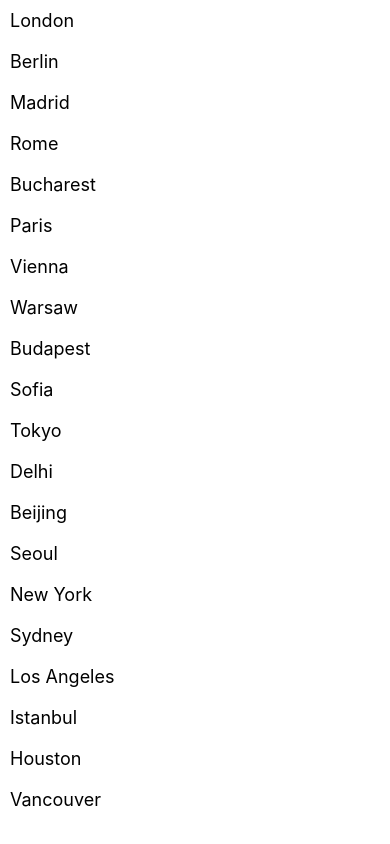
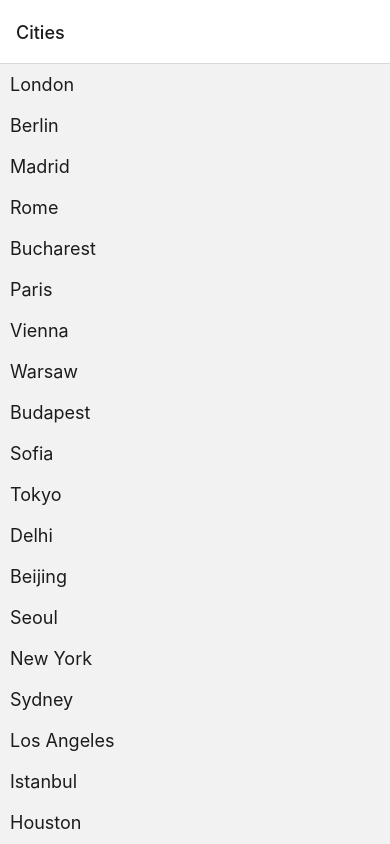
Before and after one commit to callstack-internal/onboarding-nestorov, a React Native app: screen /Cities in a window 390 px wide. Built offline with nearby package versions, Linux system fonts and the light colour scheme.

Commit message:
Simple details view

```diff
--- a/package.json
+++ b/package.json
@@ -10,8 +10,12 @@
     "lint": "eslint . --ext .js,.jsx,.ts,.tsx"
   },
   "dependencies": {
+    "@react-navigation/native": "^6.1.1",
+    "@react-navigation/native-stack": "^6.9.7",
     "react": "18.1.0",
-    "react-native": "0.70.6"
+    "react-native": "0.70.6",
+    "react-native-safe-area-context": "^4.4.1",
+    "react-native-screens": "^3.18.2"
   },
   "devDependencies": {
     "@babel/core": "^7.12.9",
--- a/src/App.tsx
+++ b/src/App.tsx
@@ -1,13 +1,31 @@
 import React from 'react';
-import {SafeAreaView} from 'react-native';
+import {useColorScheme} from 'react-native';
+import {
+  NavigationContainer,
+  DefaultTheme,
+  DarkTheme,
+} from '@react-navigation/native';
+import {createNativeStackNavigator} from '@react-navigation/native-stack';
 
 import Cities from './Cities';
+import City from './City';
+import {StackParamList} from './types';
+
+const Stack = createNativeStackNavigator<StackParamList>();
+
+const cityOptions = ({route}: {route: {params: {city: string}}}) => ({
+  title: route.params.city,
+});
 
 const App = () => {
+  const scheme = useColorScheme();
   return (
-    <SafeAreaView>
-      <Cities />
-    </SafeAreaView>
+    <NavigationContainer theme={scheme === 'dark' ? DarkTheme : DefaultTheme}>
+      <Stack.Navigator>
+        <Stack.Screen name="Cities" component={Cities} />
+        <Stack.Screen name="City" component={City} options={cityOptions} />
+      </Stack.Navigator>
+    </NavigationContainer>
   );
 };
 
--- a/src/Cities.tsx
+++ b/src/Cities.tsx
@@ -1,3 +1,4 @@
+import {useTheme} from '@react-navigation/native';
 import React, {useCallback, useMemo} from 'react';
 import {
   FlatList,
@@ -5,10 +6,9 @@ import {
   FlatListProps,
   ListRenderItem,
   TouchableOpacity,
-  Alert,
   StyleSheet,
-  useColorScheme,
 } from 'react-native';
+import {StackScreenProps} from './types';
 
 const cities = [
   'London',
@@ -33,28 +33,24 @@ const cities = [
   'Vancouver',
 ];
 
-export default function Cities() {
-  const colorScheme = useColorScheme();
+export default function Cities({navigation}: StackScreenProps<'Cities'>) {
+  const {colors} = useTheme();
   const textStyle = useMemo(
-    () =>
-      StyleSheet.flatten([
-        styles.listItemText,
-        {color: colorScheme === 'dark' ? 'white' : 'black'},
-      ]),
-    [colorScheme],
+    () => StyleSheet.flatten([styles.listItemText, {color: colors.text}]),
+    [colors],
   );
   const renderItem = useCallback<ListRenderItem<(typeof cities)[number]>>(
     ({item}) => (
       <TouchableOpacity
         onPress={() => {
-          Alert.alert(`${item} pressed`);
+          navigation.navigate('City', {city: item});
         }}
         accessibilityRole="button"
         style={styles.listItem}>
         <Text style={textStyle}>{item}</Text>
       </TouchableOpacity>
     ),
-    [textStyle],
+    [navigation, textStyle],
   );
 
   return (
--- /dev/null
+++ b/src/City.tsx
@@ -0,0 +1,11 @@
+import {useTheme} from '@react-navigation/native';
+import React from 'react';
+import {Text} from 'react-native';
+import {StackScreenProps} from './types';
+
+export default function City({route}: StackScreenProps<'City'>) {
+  const {colors} = useTheme();
+  return (
+    <Text style={{color: colors.text}}>Selected city: {route.params.city}</Text>
+  );
+}
--- /dev/null
+++ b/src/types.ts
@@ -0,0 +1,9 @@
+import type {NativeStackScreenProps} from '@react-navigation/native-stack';
+
+export type StackParamList = {
+  Cities: undefined;
+  City: {city: string};
+};
+
+export type StackScreenProps<T extends keyof StackParamList> =
+  NativeStackScreenProps<StackParamList, T>;
```
Also changed, not shown: 5 other files (tests, documents, lock files or other folders).
